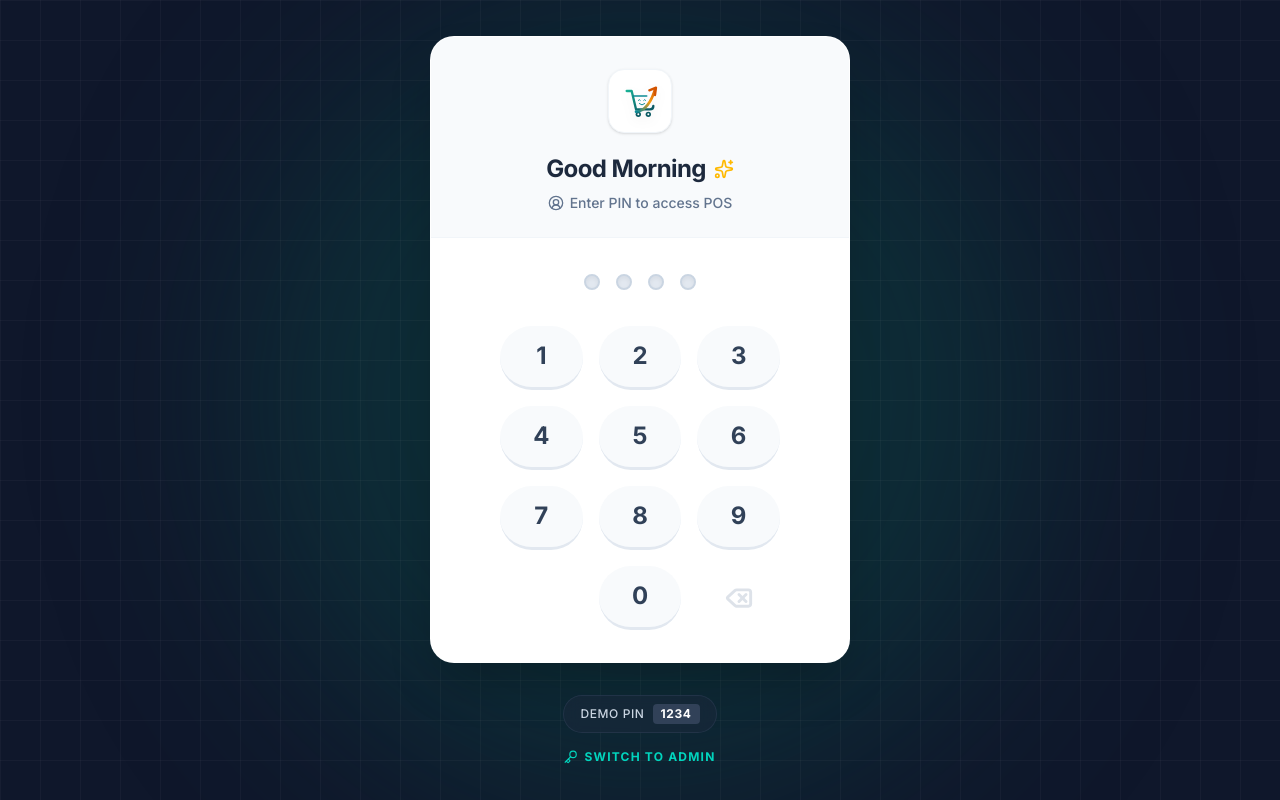
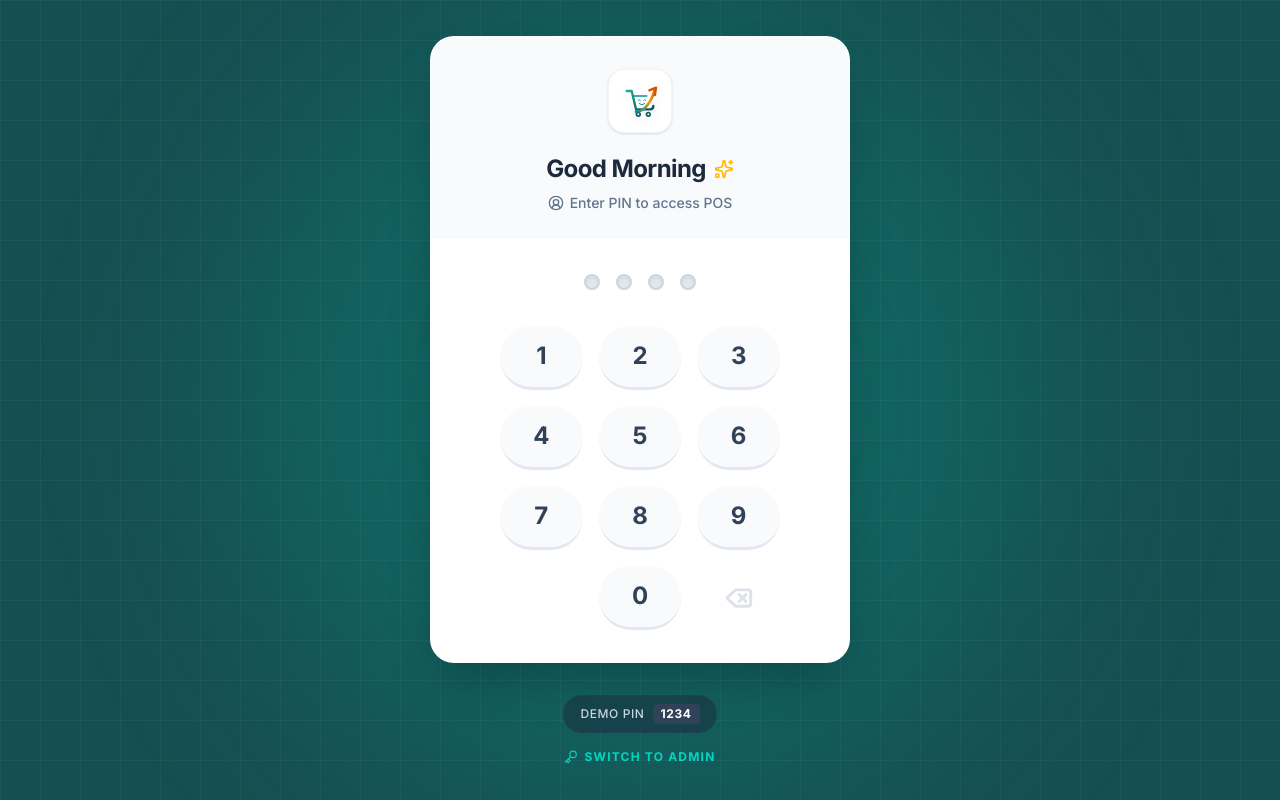
Before and after one commit to mochfauzi12/ARHAT_Point-of-Sale, a Next.js app in the folder apps/web/: page /login in a window 1280 px wide. Built offline with nearby package versions, Linux system fonts and the light colour scheme; no server answers.

Commit message:
change Color Background

```diff
--- a/apps/web/src/app/login/page.tsx
+++ b/apps/web/src/app/login/page.tsx
@@ -52,11 +52,11 @@ export default function LoginPage() {
 
       {/* Immersive Background */}
       <div className="absolute inset-0 overflow-hidden pointer-events-none">
-        <div className="absolute top-0 left-0 w-full h-full bg-slate-900"></div>
+        <div className="absolute top-0 left-0 w-full h-full bg-[#164f51]"></div>
         {/* Radial gradient to highlight the center */}
-        <div className="absolute top-1/2 left-1/2 -translate-x-1/2 -translate-y-1/2 w-[800px] h-[800px] bg-teal-900/40 rounded-full blur-[100px]"></div>
+        <div className="absolute top-1/2 left-1/2 -translate-x-1/2 -translate-y-1/2 w-[800px] h-[800px] bg-teal-500/20 rounded-full blur-[100px]"></div>
         {/* Subtle grid pattern */}
-        <div className="absolute inset-0 bg-[linear-gradient(rgba(255,255,255,0.03)_1px,transparent_1px),linear-gradient(90deg,rgba(255,255,255,0.03)_1px,transparent_1px)] bg-[size:40px_40px]"></div>
+        <div className="absolute inset-0 bg-[linear-gradient(rgba(255,255,255,0.04)_1px,transparent_1px),linear-gradient(90deg,rgba(255,255,255,0.04)_1px,transparent_1px)] bg-[size:40px_40px]"></div>
       </div>
 
       <div className="relative z-10 w-full max-w-[420px]">
```
